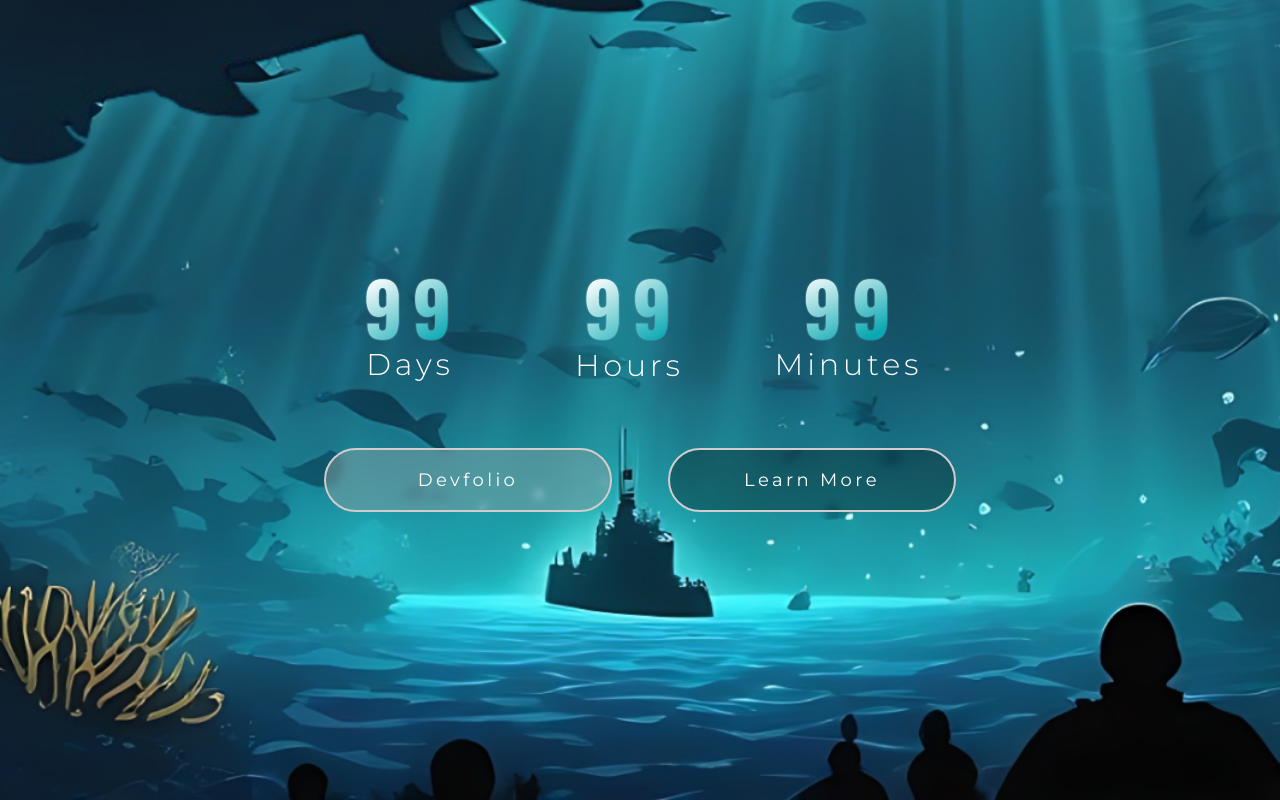
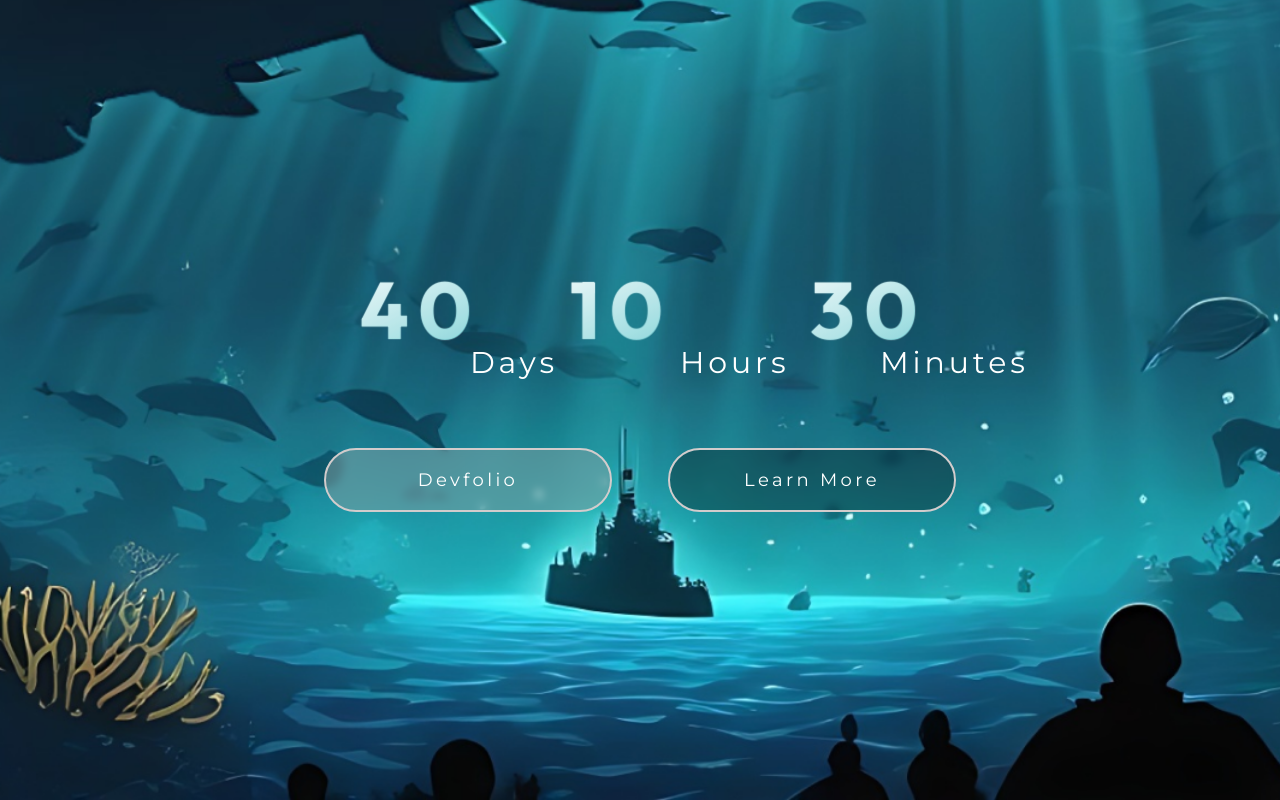
Before and after one commit to Blockchain-Club-SRM/blockchainsrm.org-v2, a Next.js app: page /layer in a window 1280 px wide. Shown: the part 895-1695 px from the top of the page. Built offline with nearby package versions, Linux system fonts and the light colour scheme.

Commit message:
feat: made timer responsive

```diff
--- /dev/null
+++ b/components/shared/time.tsx
@@ -0,0 +1,57 @@
+import { useState, useEffect } from "react";
+import { NextPage } from "next";
+
+const TimeMain: NextPage = () => {
+  const [days, setDays] = useState<number>(0);
+  const [hours, setHours] = useState<number>(0);
+  const [minutes, setMinutes] = useState<number>(0);
+
+  const calculateTimeUntil = () => {
+    const targetDate = new Date("2024-03-12");
+    const currentDate = new Date();
+    const timeDifference = targetDate.getTime() - currentDate.getTime();
+    const remainingDays = Math.floor(timeDifference / (1000 * 60 * 60 * 24));
+    const remainingHours = Math.floor(
+      (timeDifference % (1000 * 60 * 60 * 24)) / (1000 * 60 * 60)
+    );
+    const remainingMinutes = Math.floor(
+      (timeDifference % (1000 * 60 * 60)) / (1000 * 60)
+    );
+    setDays(remainingDays);
+    setHours(remainingHours);
+    setMinutes(remainingMinutes);
+  };
+
+  useEffect(() => {
+    calculateTimeUntil();
+    const interval = setInterval(() => {
+      calculateTimeUntil();
+    }, 60000);
+    return () => clearInterval(interval);
+  }, []);
+
+  return (
+    <div className="Time">
+      <b className="absolute top-[1145px] text-[80px] left-[calc(50%_-_280px)] tracking-[9.49px] text-transparent !bg-clip-text [background:linear-gradient(154.05deg,_#fff,_#08a9b3)] [-webkit-background-clip:text] [-webkit-text-fill-color:transparent] [text-shadow:1px_0_0_rgba(255,_255,_255,_0.14),_0_1px_0_rgba(255,_255,_255,_0.14),_-1px_0_0_rgba(255,_255,_255,_0.14),_0_-1px_0_rgba(255,_255,_255,_0.14)]">
+        {days.toString().padStart(2, "0")}
+      </b>
+      <b className="absolute top-[1145px] text-[80px] left-[calc(50%_-_70px)] tracking-[9.49px] text-transparent !bg-clip-text [background:linear-gradient(154.05deg,_#fff,_#08a9b3)] [-webkit-background-clip:text] [-webkit-text-fill-color:transparent] [text-shadow:1px_0_0_rgba(255,_255,_255,_0.14),_0_1px_0_rgba(255,_255,_255,_0.14),_-1px_0_0_rgba(255,_255,_255,_0.14),_0_-1px_0_rgba(255,_255,_255,_0.14)]">
+        {hours.toString().padStart(2, "0")}
+      </b>
+      <b className="absolute top-[1145px] text-[80px] left-[calc(50%_-_-170px)] tracking-[9.49px] text-transparent !bg-clip-text [background:linear-gradient(154.05deg,_#fff,_#08a9b3)] [-webkit-background-clip:text] [-webkit-text-fill-color:transparent] [text-shadow:1px_0_0_rgba(255,_255,_255,_0.14),_0_1px_0_rgba(255,_255,_255,_0.14),_-1px_0_0_rgba(255,_255,_255,_0.14),_0_-1px_0_rgba(255,_255,_255,_0.14)]">
+        {minutes.toString().padStart(2, "0")}
+      </b>
+      <div className="absolute top-[1240px] left-[465px] w-[98px] h-[29px] text-center text-white text-3xl font-light font-['Montserrat'] tracking-[3.90px]">
+        Days
+      </div>
+      <div className="absolute top-[1240px] left-[680px] w-[98px] h-[29px] text-center text-white text-3xl font-light font-['Montserrat'] tracking-[3.90px]">
+        Hours
+      </div>
+      <div className="absolute top-[1240px] left-[880px] w-[98px] h-[29px] text-center text-white text-3xl font-light font-['Montserrat'] tracking-[3.90px]">
+        Minutes
+      </div>
+    </div>
+  );
+};
+
+export default TimeMain;
--- a/pages/layer.tsx
+++ b/pages/layer.tsx
@@ -4,16 +4,17 @@ import ninenine from "../public/99.png"
 import text from "../public/layertext.png"
 import ship from "../public/ship.png"
 import Link from "next/link"
+import TimeMain from "../components/shared/time"
 
 export default function Layer(){
     return(
         <div className="min-h-screen bg-cover bg-[url(../public/layerbg.png)]">
             <LayerHeader/>
             <div className="main flex flex-col">
-
             <Image alt="layer" src={text} className="self-center mt-16"/>
             <Image alt="ship" src={ship} className="absolute top-[22rem] -left-5 w-[83rem]" />
-            <Image alt="99" src={ninenine} className=" self-center mt-[40rem]" />
+            <Image alt="99" src={ninenine} className="invisible self-center mt-[40rem]" />
+            <TimeMain/>
             <div className="buttons flex mt-16 self-center gap-14 mb-72">
             <Link  href="https://layer-2.devfolio.co/" >  <h1 className="bg-[#849fa2] hover:scale-110 transition-transform h-16 backdrop-blur-sm w-72 text-center p-4 rounded-full bg-opacity-50 tracking-[3.38px] border-2 border-[#d2cccc] font-Montserrat text-white text-lg ">Devfolio</h1>  </Link>
             <Link  href="https://layer-2.devfolio.co/" >  <h1 className="bg-black h-16 hover:scale-110 transition-transform backdrop-blur-sm w-72 text-center p-4 rounded-full bg-opacity-30 tracking-[3.38px] border-2 border-[#d2cccc] font-Montserrat text-white text-lg ">Learn More</h1>  </Link>
```
